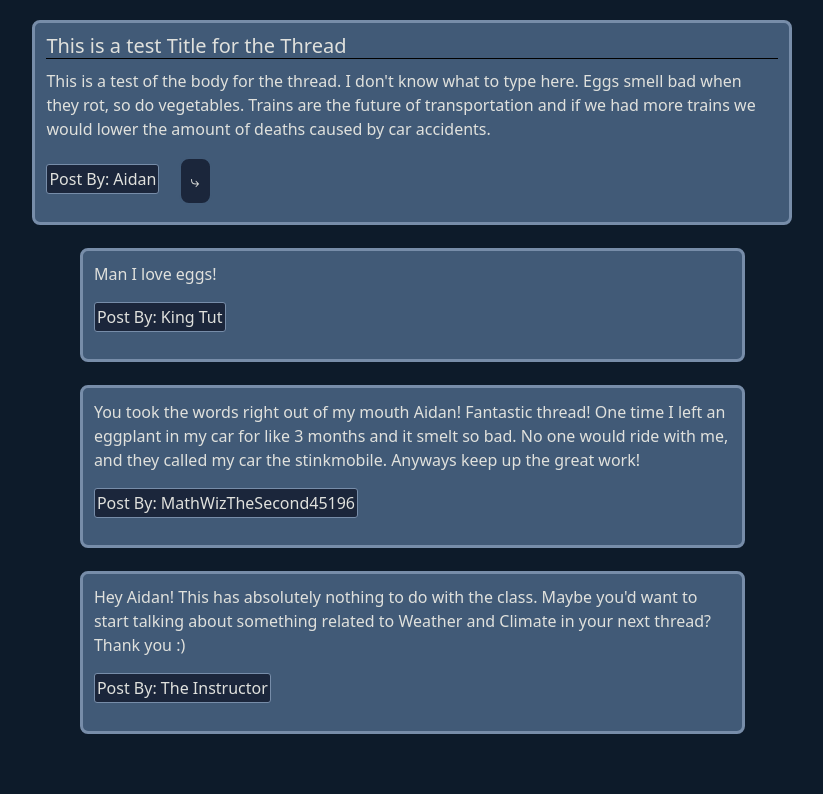
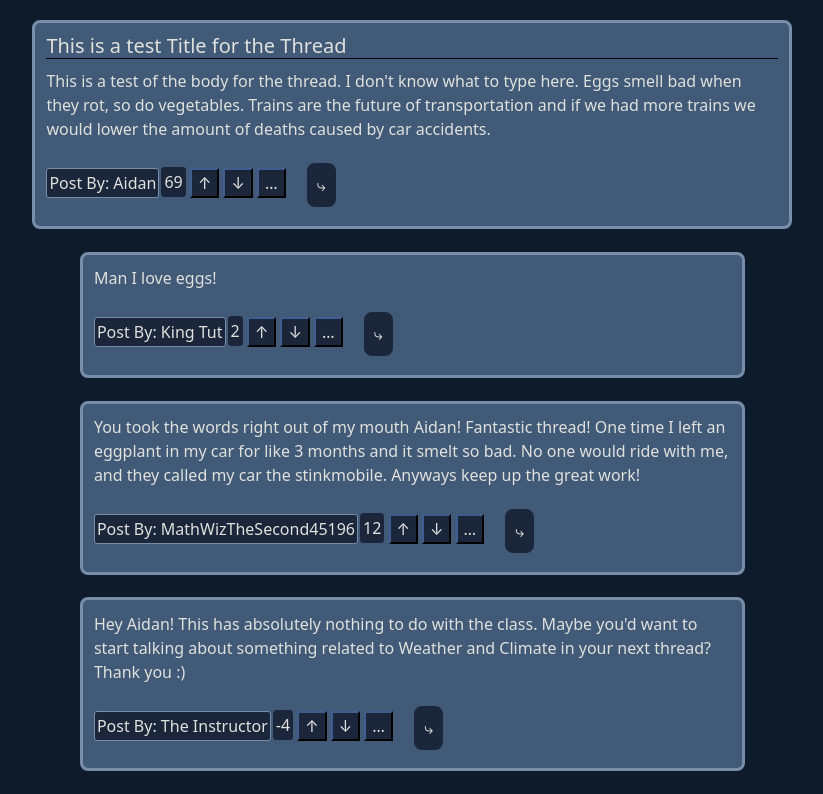
Before and after one commit to Bryan0x05/software_eng_I_project, a plain HTML site: page Thread.html in a window 1280 px wide. Shown: the part 89-883 px from the top of the page, without its empty margins (228-1051 px from the left). Before the commit the page ends 845 px from the top, so only its background shows below. Drawn offline with nearby package versions, Linux system fonts and the light colour scheme.

Commit message:
Added buttons and vote counter to comments
Added threadOpt style and html code for each comment.

Created netvote  classto display netvotes inline with buttons with its own css.

```diff
--- a/Thread.html
+++ b/Thread.html
@@ -37,6 +37,7 @@
     <div class="container">
         <div class="row justify-content-center">
             <div id="Thread" class="col-md-8 Posts">
+
                 <h5>This is a test Title for the Thread</h5>
                 <p id="threadBody">
                     This is a test of the body for the thread. I don't know what to type here.
@@ -44,14 +45,23 @@
                     transportation and if we had more trains we would lower the amount of deaths
                     caused by car accidents.
                 </p>
-                <p class="Author">Post By: Aidan</p>
-                <button class = "btn" type="button" id="ccButton" data-bs-toggle="modal" data-bs-target="#CreateCommentModal">
-                    ⤷
-                </button>
+                <p class="Author">Post By: Aidan</p><p class="btn netvote"> 69 </p>
+              <button type="button" class="threadOpt">↑</button>
+              <button type="button" class="threadOpt">↓</button>
+              <button type="button" class="threadOpt">…</button>
+              <button class="btn" type="button" id="ccButton" data-bs-toggle="modal" data-bs-target="#CreateCommentModal">
+                ⤷
+              </button>
             </div>
             <div class="col-md-7 Posts">
                 <p>Man I love eggs!</p>
-                <p class="Author">Post By: King Tut</p>
+                <p class="Author">Post By: King Tut</p><p class="btn netvote"> 2 </p>
+                  <button type="button" class="threadOpt">↑</button>
+                  <button type="button" class="threadOpt">↓</button>
+                  <button type="button" class="threadOpt">…</button>
+                  <button class="btn" type="button" id="ccButton" data-bs-toggle="modal" data-bs-target="#CreateCommentModal">
+                    ⤷
+                  </button>
             </div>
             <div class="col-md-7 Posts">
                 <p>
@@ -59,14 +69,26 @@
                     left an eggplant in my car for like 3 months and it smelt so bad. No one would
                     ride with me, and they called my car the stinkmobile. Anyways keep up the great work!
                 </p>
-                <p class="Author">Post By: MathWizTheSecond45196</p>
+                <p class="Author">Post By: MathWizTheSecond45196</p><p class = "btn netvote"> 12 </p>
+                  <button type="button" class="threadOpt">↑</button>
+                  <button type="button" class="threadOpt">↓</button>
+                  <button type="button" class="threadOpt">…</button>
+                  <button class="btn" type="button" id="ccButton" data-bs-toggle="modal" data-bs-target="#CreateCommentModal">
+                    ⤷
+                  </button>
             </div>
             <div class="col-md-7 Posts">
                 <p>
                     Hey Aidan! This has absolutely nothing to do with the class. Maybe you'd want to start
                     talking about something related to Weather and Climate in your next thread? Thank you :)
                 </p>
-                <p class="Author">Post By: The Instructor</p>
+                <p class="Author">Post By: The Instructor</p><p class = "btn netvote"> -4</p>
+                  <button type="button" class="threadOpt">↑</button>
+                  <button type="button" class="threadOpt">↓</button>
+                  <button type="button" class="threadOpt">…</button>
+                  <button class="btn" type="button" id="ccButton" data-bs-toggle="modal" data-bs-target="#CreateCommentModal">
+                    ⤷
+                  </button>
             </div>
         </div>
     </div>
--- a/ThreadStyle.css
+++ b/ThreadStyle.css
@@ -88,3 +88,19 @@ h5 {
     border-color: #1B263B;
     color:#E0E1DD;
 }
+.threadOpt {
+    background-color: #1B263B;
+    border-color:#1B263B;
+    color: #E0E1DD;
+}
+
+.netvote{
+    display:inline-block;
+    background-color: #1B263B;
+    border-color: #1B263B;
+    color: #E0E1DD;
+    padding: 2px;
+    border-radius: 3px;
+    margin-left: 2px;
+    margin-top: 10px;
+}
--- a/style.css
+++ b/style.css
@@ -44,8 +44,9 @@ h1{
 }
 
 .threadOpt{
-    background-color: black;
-    color: azure;
+    background-color: #1B263B;
+        border-color: #1B263B;
+        color: #E0E1DD;
 }
 
 /* Login Modal */
```
